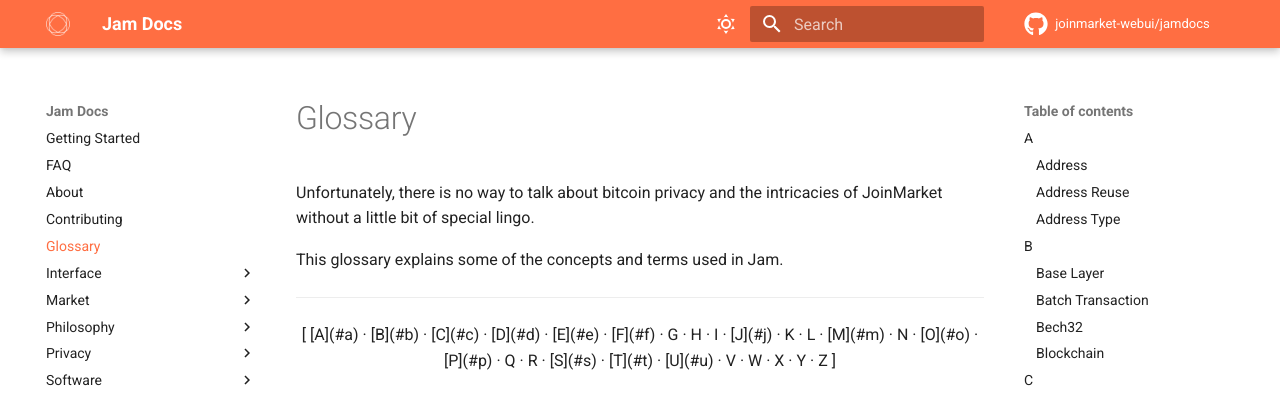
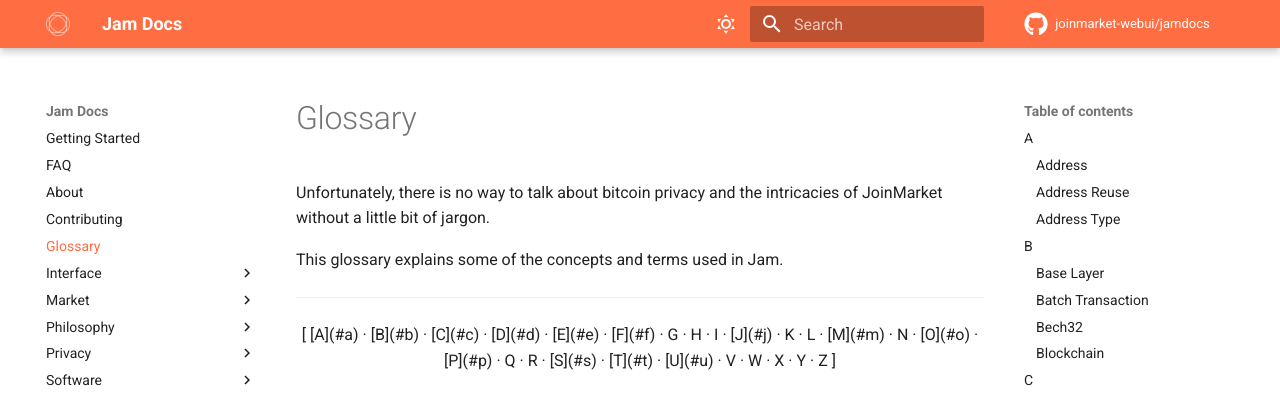
Before and after one commit to joinmarket-webui/jamdocs, an MkDocs documentation site: the page built from docs/glossary.md, in a window 1280 px wide and 900 px high. Shown: the top 399 px of the window. Built offline with MkDocs 1.6.1 and Material for MkDocs 9.7.7, drawn with Linux system fonts in a browser that asks for light colours; nearby versions of some CDN libraries; comment, search, counter and statistics services are not loaded.

Commit message:
docs(glossary): rephrase

```diff
--- a/docs/glossary.md
+++ b/docs/glossary.md
@@ -1,7 +1,7 @@
 # Glossary
 
 Unfortunately, there is no way to talk about bitcoin privacy and the intricacies
-of JoinMarket without a little bit of special lingo.
+of JoinMarket without a little bit of jargon.
 
 This glossary explains some of the concepts and terms used in Jam.
 
@@ -64,7 +64,7 @@
 
 [:octicons-arrow-right-24: Bitcoin Wiki: Address Reuse][reuse]
 
-[reuse]: https://en.bitcoin.it/wiki/Privacy#Address_reuse
+[reuse]: https://en.bitcoin.it/wiki/Address_reuse
 
 ### Address Type
 
```
